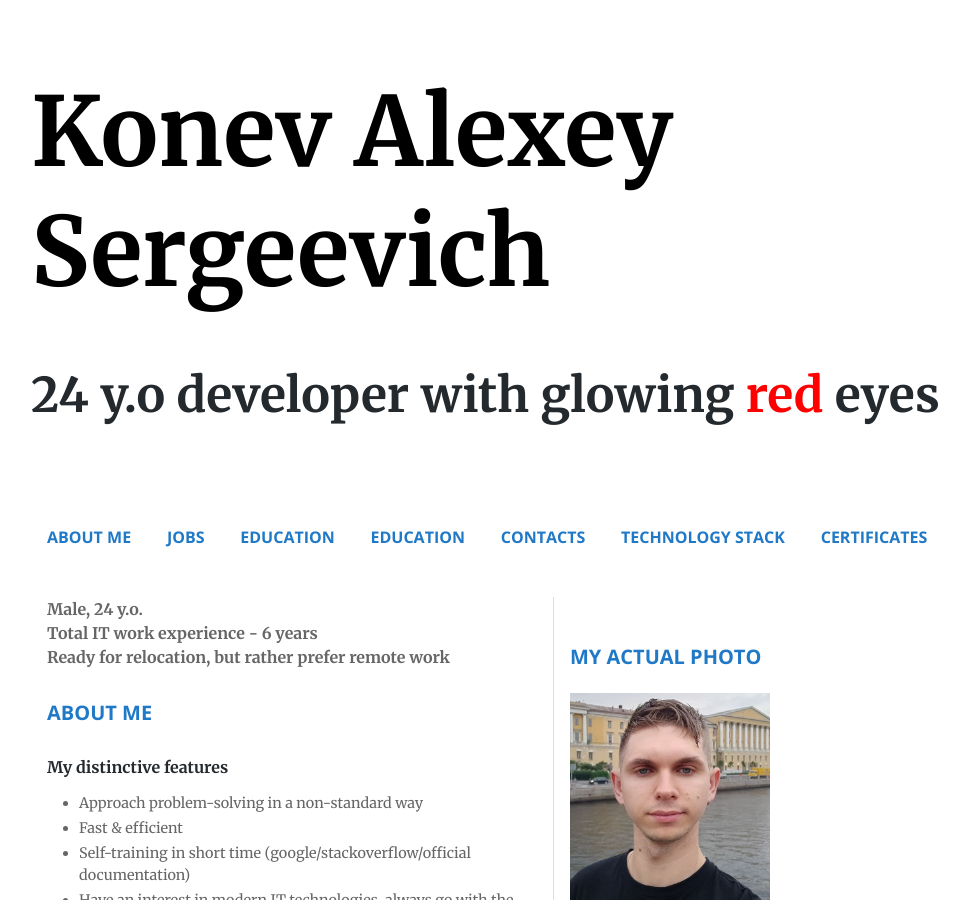
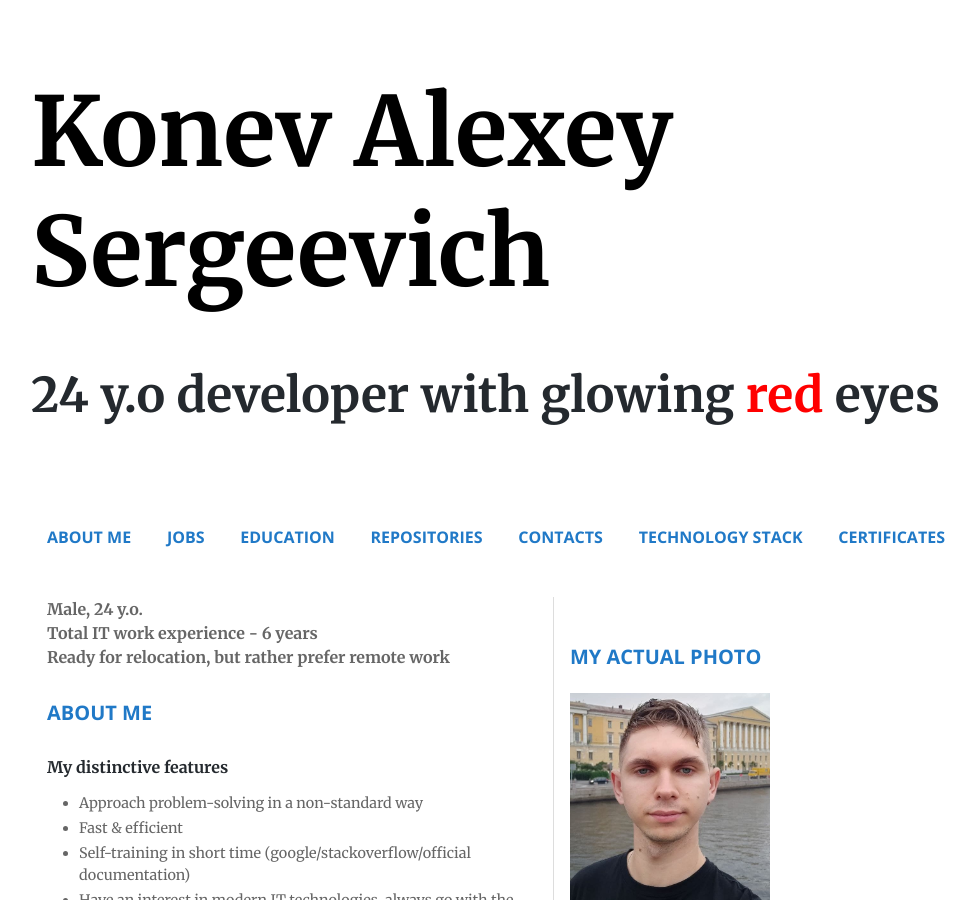
Before and after one commit to atthealchemist/atthealchemist.github.io, a Jekyll site: the page built from index.markdown, in a window 1280 px wide and 900 px high. Shown: the whole window, without its empty margins (103-1079 px from the left). Built offline with Jekyll 4.4.1, drawn with Linux system fonts in a browser that asks for light colours.

Commit message:
Fixed link name :)

```diff
--- a/_includes/navigation.html
+++ b/_includes/navigation.html
@@ -3,7 +3,7 @@
         <li><a href="#about-me">About me</a></li>
         <li><a href="#my-jobs">Jobs</a></li>
         <li><a href="#education">Education</a></li>
-        <li><a href="#repositories">Education</a></li>
+        <li><a href="#repositories">Repositories</a></li>
         <li><a href="#contact-me">Contacts</a></li>
         <li><a href="#technology-stack">Technology stack</a></li>
         <li><a href="#certificates">Certificates</a></li>
```
